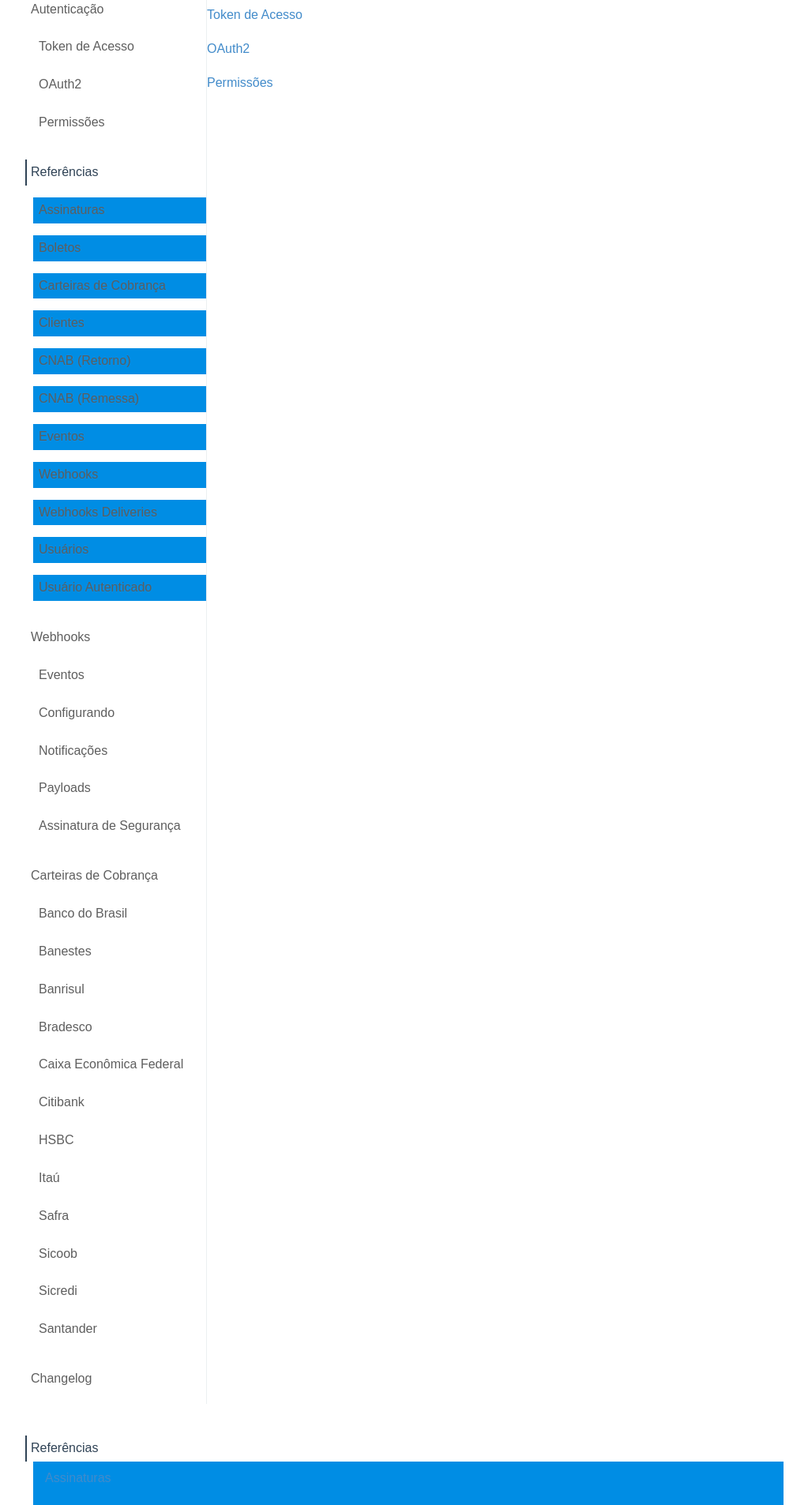
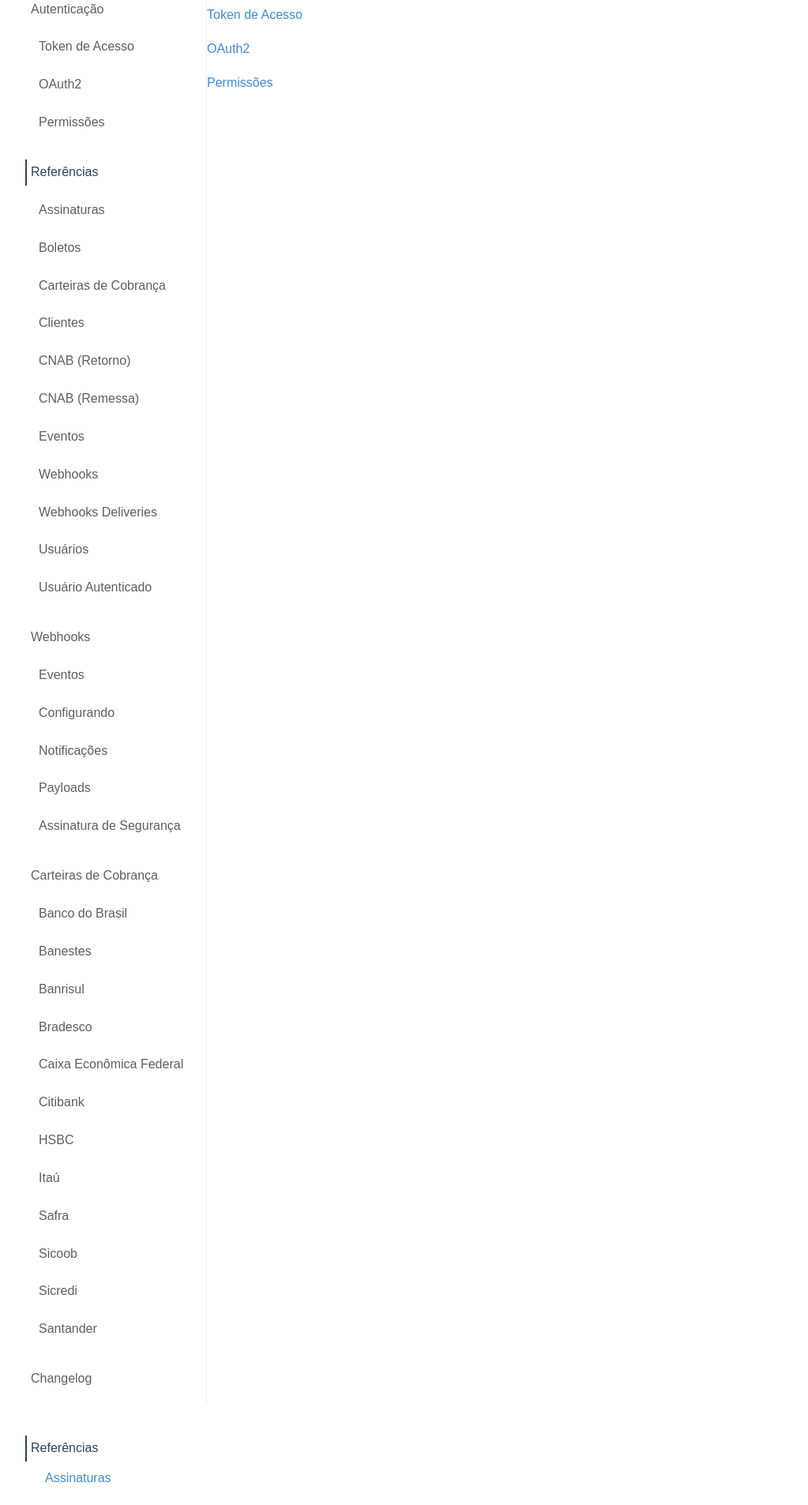
Before and after one commit to BoletoSimples/boletosimples-docs, a Jekyll site: the page built from reference/index.md, in a window 1280 px wide. Shown: the part 396-2302 px from the top of the page at 79% size, without its empty margins (128-1151 px from the left). Built offline with Jekyll 4.4.1, drawn with Linux system fonts in a browser that asks for light colours.

Commit message:
Fixed blue menu bug

```diff
--- a/css/sidr.css
+++ b/css/sidr.css
@@ -138,9 +138,8 @@
   color: #333;
   background: #fff;
 }
-.active {
+
+.sidr li,
+.sidr ul {
   margin: 0;
 }
-.active a {
-  background: #008de4 !important;
-}
```
